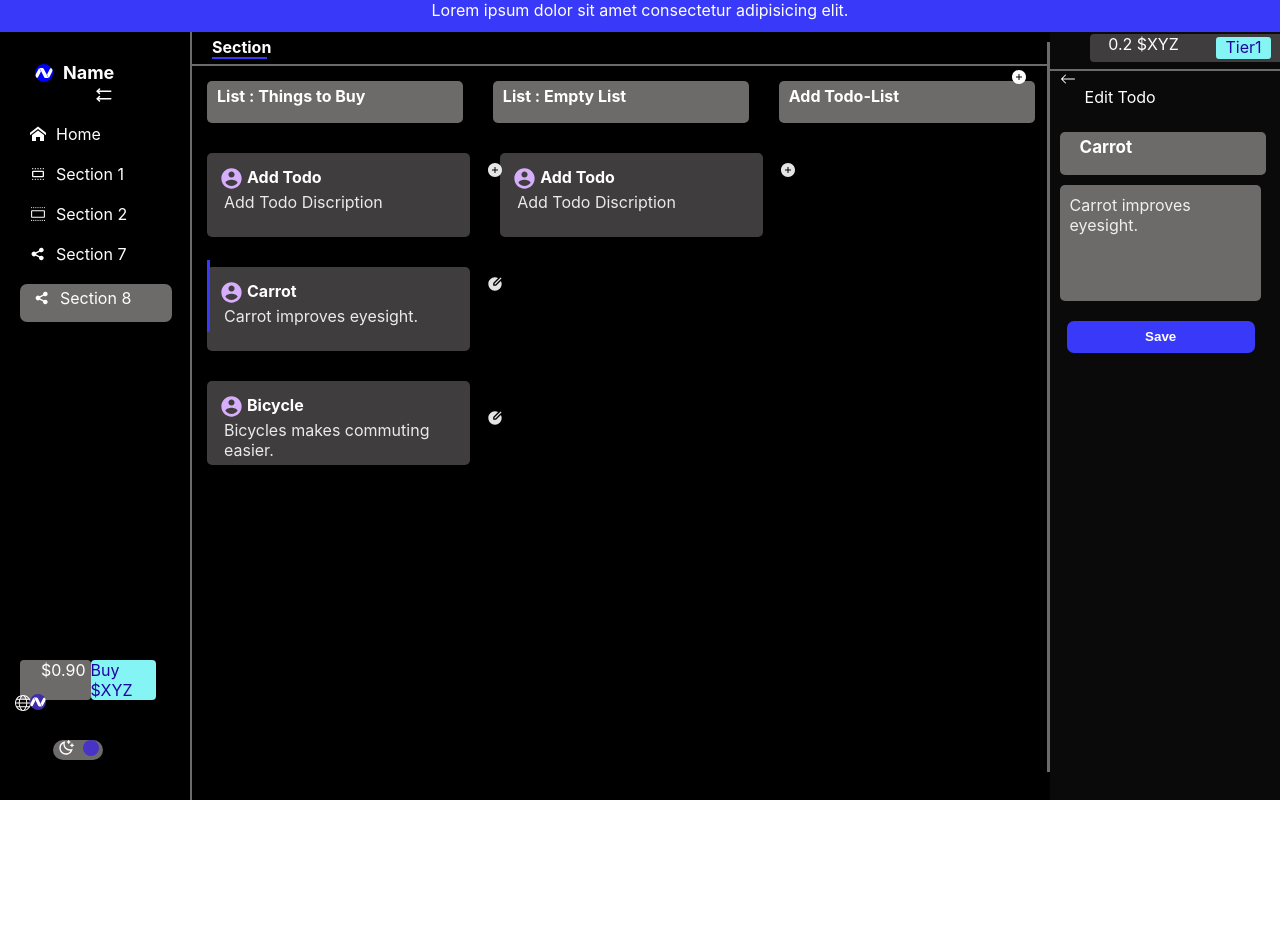
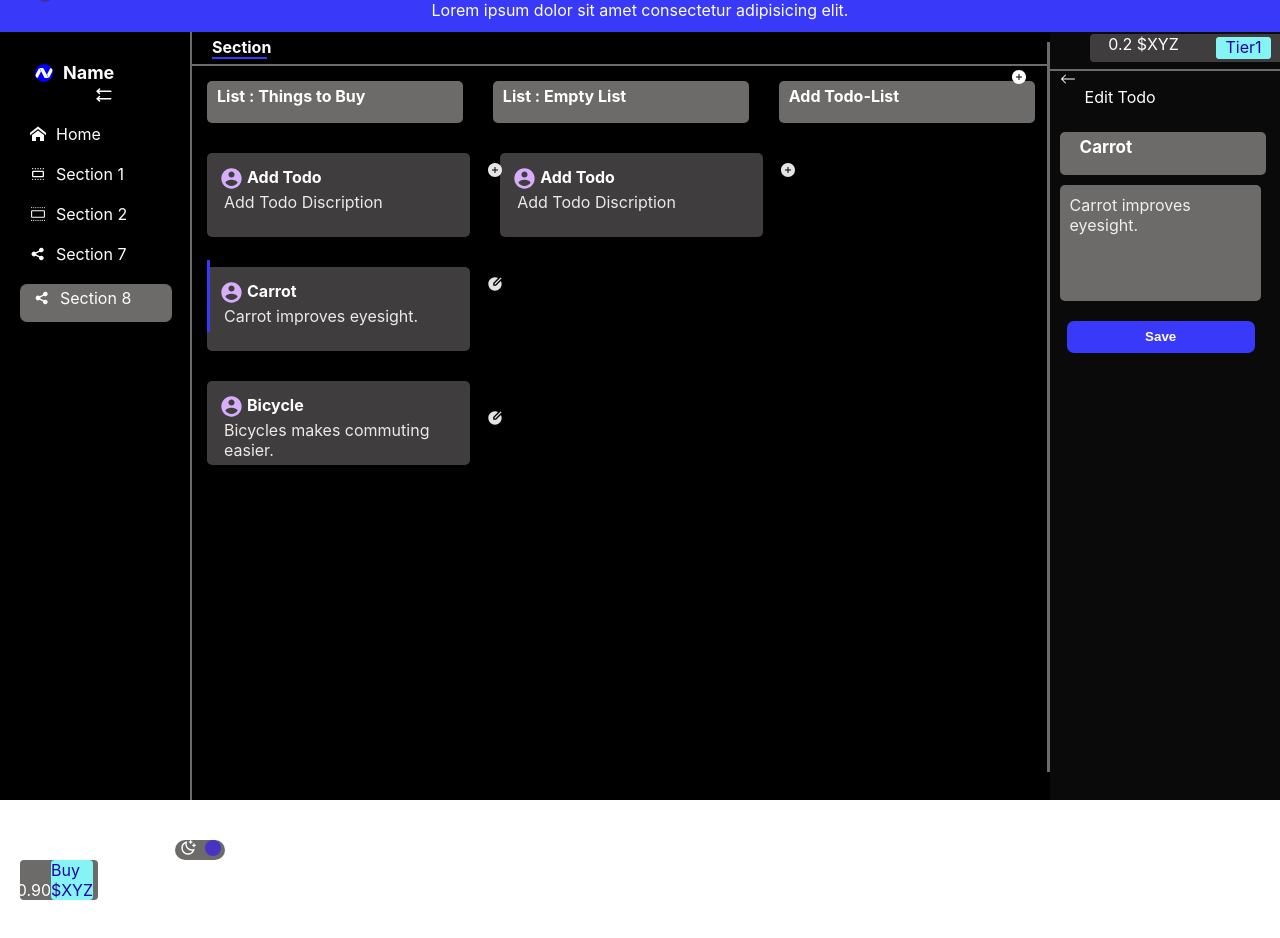
Before and after one commit to Chethankm4244/Demo, a React (Create React App) app: page / in a window 1280 px wide. Shown: the top 938 px of the page. Built offline with nearby package versions, Linux system fonts and the light colour scheme.

Commit message:
Update Sidenav.js

```diff
--- a/src/components/Sidenav.js
+++ b/src/components/Sidenav.js
@@ -1,75 +1,79 @@
-import React from 'react'
-import './Sidenav.css'
-import {TbArrowsLeft} from 'react-icons/tb'
-import {ImHome} from 'react-icons/im'
-import {TbSection} from 'react-icons/tb'
-import {RxSection} from 'react-icons/rx'
-import {RiShareFill} from 'react-icons/ri'
-import {SiNamecheap} from 'react-icons/si'
-import {TfiWorld} from 'react-icons/tfi'
-import {RiMoonClearLine} from 'react-icons/ri'
-import {BsCircleFill} from 'react-icons/bs'
+import React from "react";
+import "./Sidenav.css";
+import { TbArrowsLeft } from "react-icons/tb";
+import { ImHome } from "react-icons/im";
+import { TbSection } from "react-icons/tb";
+import { RxSection } from "react-icons/rx";
+import { RiShareFill } from "react-icons/ri";
+import { SiNamecheap } from "react-icons/si";
+import { TfiWorld } from "react-icons/tfi";
+import { RiMoonClearLine } from "react-icons/ri";
+import { BsCircleFill } from "react-icons/bs";
 
 const Sidenav = () => {
   return (
     <div className="sidenav">
-
       <div className="containers">
-
         <div className="top">
           <div className="name">
-          <SiNamecheap className='icon1'/>
-        <span >Name</span>
-        <TbArrowsLeft className='icon2'/>
+            <SiNamecheap className="icon1" />
+            <span>Name</span>
+            <TbArrowsLeft className="icon2" />
           </div>
           <div className="input1">
-          <ImHome className='icon3'/>
+            <ImHome className="icon3" />
             <span>Home</span>
           </div>
           <div className="input1">
-          <TbSection className='icon3'/>
+            <TbSection className="icon3" />
             <span>Section 1</span>
           </div>
           <div className="input1">
-          <RxSection className='icon3'/>
+            <RxSection className="icon3" />
             <span>Section 2</span>
           </div>
           <div className="input1">
-          <RiShareFill className='icon3'/>
+            <RiShareFill className="icon3" />
             <span>Section 7</span>
           </div>
           <div className="input2">
-          <RiShareFill className='icon3'/>
+            <RiShareFill className="icon3" />
             <span>Section 8</span>
           </div>
-
         </div>
 
         <div className="bottom">
           <div className="list2">
-            <span>$0.90</span>
-
+            <div className="nameicon">
+              <SiNamecheap className="icon12" />
+              <span className="amount">$0.90</span>
             </div>
             <div className="list3">
               <span>Buy $XYZ</span>
             </div>
-        <div className="icon9"><TfiWorld/></div>
-
-
           </div>
 
+          <div className="list20">
+            <div className="icon9">
+              {" "}
+              <TfiWorld />{" "}
+            </div>
             <div className="icons">
-        <div className="icon10"><RiMoonClearLine/></div>
-        <div className="icon11"><BsCircleFill/></div>
+              <div className="icon10">
+                {" "}
+                <RiMoonClearLine />{" "}
               </div>
-
+              <div className="icon11">
+                {" "}
+                <BsCircleFill />{" "}
+              </div>
+            </div>
+          </div>
+        </div>
       </div>
       <div className="verticalLine"></div>
-    <SiNamecheap className='icon12'/>
     </div>
+  );
+};
 
-
-  )
-}
-
-export default Sidenav
+export default Sidenav;
```
Lines whose indentation alone changed are shown as unchanged.
